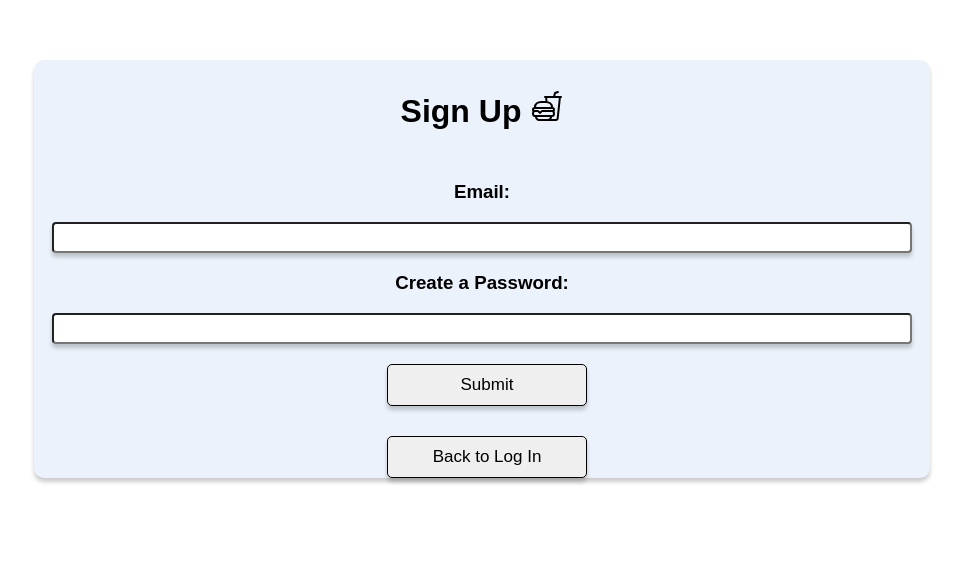
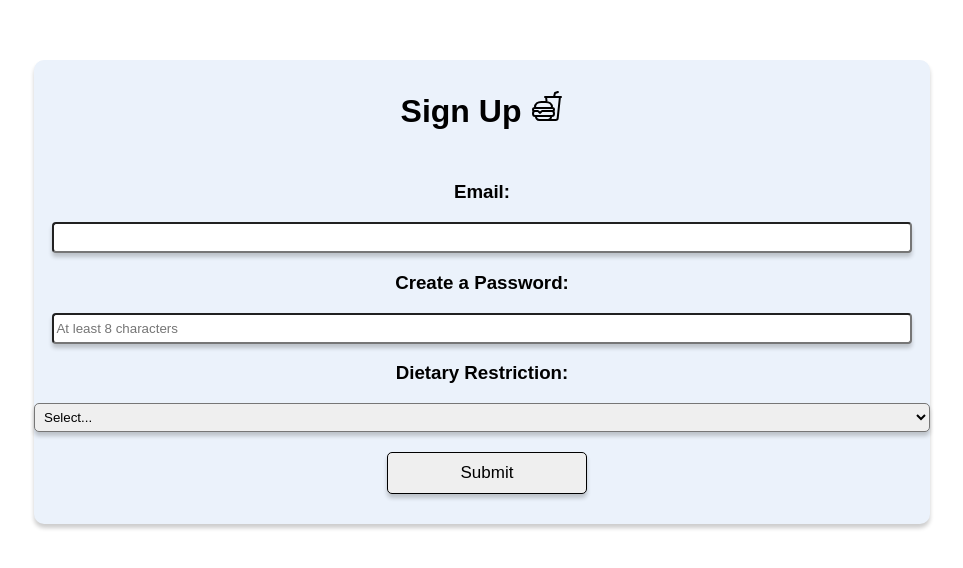
Before and after one commit to mahithakkar/TerpsCook-careerlaunch, a React (Create React App) app: page /signup in a window 1280 px wide. Shown: the top 568 px of the page, without its empty margins (158-1121 px from the left). Built offline with nearby package versions, Linux system fonts and the light colour scheme.

Commit message:
Add Signup page with Firebase dietary restrictions

```diff
--- a/src/App.js
+++ b/src/App.js
@@ -1,4 +1,3 @@
-
 
 import React from 'react';
 import { BrowserRouter as Router, Routes, Route } from "react-router-dom";
--- a/src/Pages/signup.js
+++ b/src/Pages/signup.js
@@ -1,36 +1,61 @@
-
+import React, { useState } from "react";
+import { useNavigate } from "react-router-dom";
+import { IoFastFoodOutline } from "react-icons/io5";
+import { getAuth, createUserWithEmailAndPassword } from "firebase/auth";
+import { getFirestore, doc, setDoc } from "firebase/firestore";
+import { app } from "./firebaseConfig";
 import "./signup.css";
-import React, { useState } from "react";
-import { Link } from "react-router-dom";
-import { IoFastFoodOutline } from "react-icons/io5";
-import { getAuth, createUserWithEmailAndPassword } from "firebase/auth"; // Import Firebase auth
-import { app } from "./firebaseConfig"; // Import your Firebase config file
-
 
 const Signup = () => {
   const [email, setEmail] = useState("");
   const [password, setPassword] = useState("");
+  const [selected, setSelected] = useState(""); // For dietary restriction dropdown
   const [error, setError] = useState("");
   const [success, setSuccess] = useState("");
-
+  const navigate = useNavigate();
 
   const handleSignup = async (e) => {
     e.preventDefault();
+    setError("");
+    setSuccess("");
+
     const auth = getAuth(app);
+    const db = getFirestore(app);
 
-
+    let user;
+    // 1) Create user in Firebase Auth
     try {
       const userCredential = await createUserWithEmailAndPassword(auth, email, password);
-     console.log("User created:", userCredential.user);
-     setError("");
-     setSuccess("Account created successfully! You can now log in.");
+      user = userCredential.user;
+      console.log("User account created:", user.uid);
     } catch (err) {
-     console.error(err.message);
-     setError("Failed to create account. Try again.");
-     setSuccess("");
+      console.error("Error creating user in Auth:", err.message);
+      setError("Failed to create account. " + err.message);
+      return; // Stop here if Auth creation failed
+    }
+
+    // 2) Now store user info in Firestore
+    try {
+      // If selected is "" then default to "None"
+      const dietaryRestrictionToSave = selected || "None";
+      await setDoc(doc(db, "users", user.uid), {
+        email,
+        dietaryRestriction: dietaryRestrictionToSave,
+      });
+      console.log("User data saved to Firestore.");
+      setSuccess("Account created successfully! Redirecting to login...");
+      setTimeout(() => {
+        navigate("/login");
+      }, 2000);
+    } catch (err) {
+      console.error("Error saving user data to Firestore:", err.message);
+      setError("Failed to save your info. " + err.message);
     }
   };
 
+  const handleChange = (event) => {
+    setSelected(event.target.value);
+  };
 
   return (
     <div
@@ -55,6 +80,7 @@ const Signup = () => {
             value={email}
             onChange={(e) => setEmail(e.target.value)}
             style={{ boxShadow: "0px 4px 4px rgba(0, 0, 0, 0.2)" }}
+            required
           />
         </label>
         <label>
@@ -64,8 +90,35 @@ const Signup = () => {
             value={password}
             onChange={(e) => setPassword(e.target.value)}
             style={{ boxShadow: "0px 4px 4px rgba(0, 0, 0, 0.2)" }}
+            required
+            minLength={8}
+            placeholder="At least 8 characters"
           />
         </label>
+        <div>
+          <label>
+            <h3>Dietary Restriction:</h3>
+          </label>
+          <select
+            id="dropdown"
+            value={selected}
+            onChange={handleChange}
+            style={{
+              boxShadow: "0px 4px 4px rgba(0, 0, 0, 0.2)",
+              width: "100%",
+              padding: "5px",
+              borderRadius: "5px",
+            }}
+            required
+          >
+            <option value="">Select...</option>
+            <option value="None">None</option>
+            <option value="Vegetarian">Vegetarian</option>
+            <option value="Vegan">Vegan</option>
+            <option value="Gluten-Free">Gluten-Free</option>
+            <option value="Dairy-Free">Dairy-Free</option>
+          </select>
+        </div>
         <button
           type="submit"
           style={{
@@ -81,20 +134,8 @@ const Signup = () => {
       </form>
       {error && <p style={{ color: "red" }}>{error}</p>}
       {success && <p style={{ color: "green" }}>{success}</p>}
-     <Link to="/login">
-       <button
-         style={{
-           boxShadow: "0px 4px 4px rgba(0, 0, 0, 0.2)",
-           border: "1px solid black",
-           width: "200px",
-         }}
-       >
-         Back to Log In
-       </button>
-     </Link>
     </div>
   );
 };
 
-
 export default Signup;
```
Lines whose indentation alone changed are shown as unchanged.
